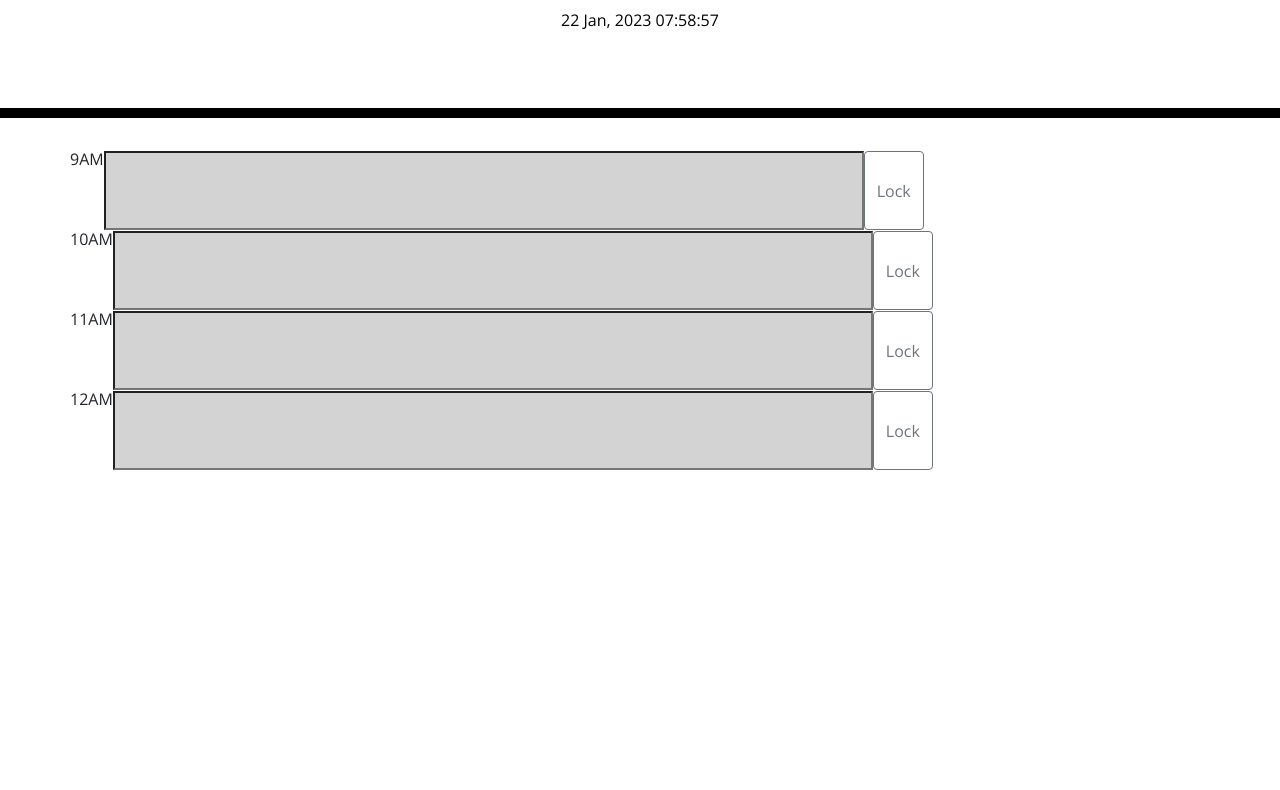
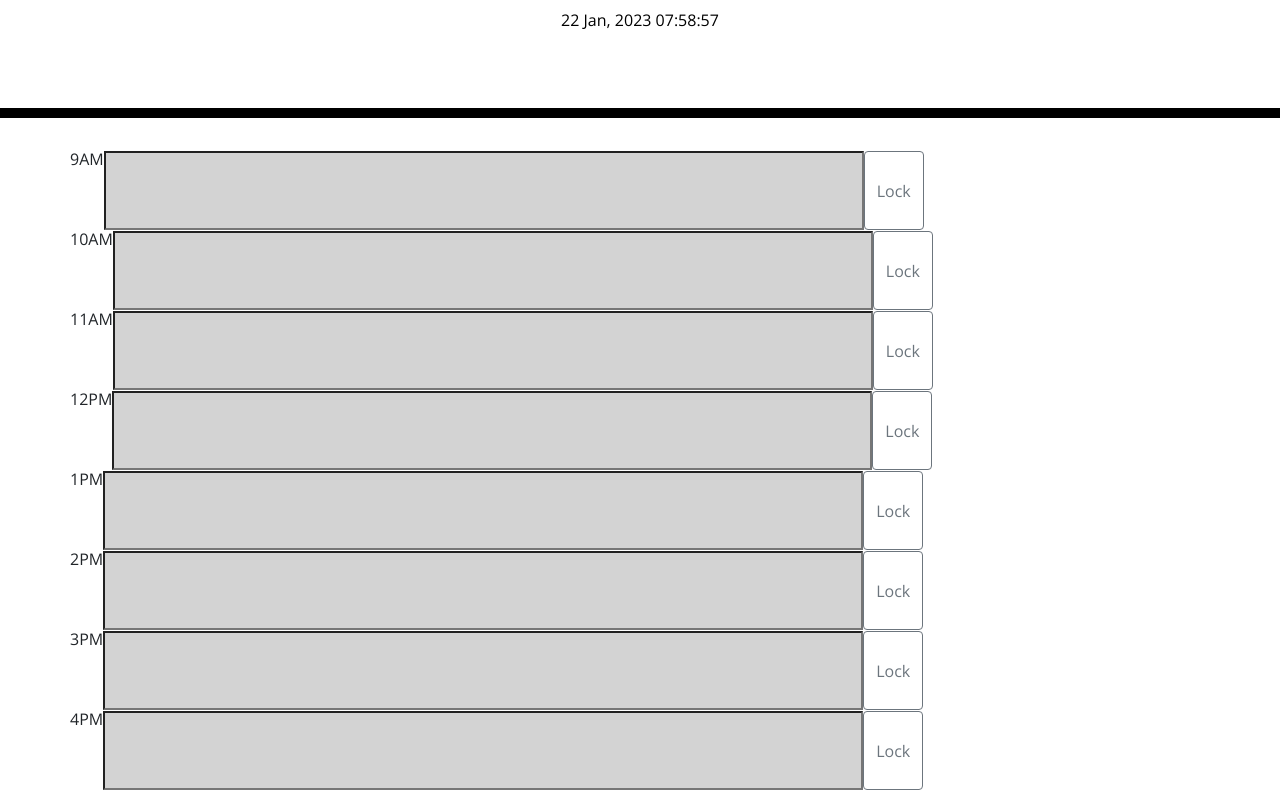
Before and after one commit to Ailsadm/Daily-Planner, a plain HTML site: page index.html in a window 1280 px wide. Shown: the part 182-972 px from the top of the page. Before the commit the page ends 800 px from the top, so only its background shows below. Drawn offline with nearby package versions, Linux system fonts and the light colour scheme.

Commit message:
input item locked and in local storage

```diff
--- a/assets/script.js
+++ b/assets/script.js
@@ -1,5 +1,3 @@
-let Nineam = localStorage.getItem("9");
-let Tenam = localStorage.getItem("10")
 // date and time
 setInterval(
     function () {
@@ -8,21 +6,46 @@ setInterval(
     }, 1000
 )
 
+let Nineam = localStorage.getItem("9");
+let Tenam = localStorage.getItem("10")
+let ElevenAm = localStorage.getItem("11");
+let TwelvePm = localStorage.getItem("12");
+let OnePM = localStorage.getItem("13");
+let TwoPM = localStorage.getItem("14");
+let ThreePM = localStorage.getItem("15");
+let FourPM = localStorage.getItem("16");
+
+
 let $plannerItem9 = $("#plannerinput9")
 let $plannerItem10 = $("#plannerinput10")
 let $plannerItem11 = $("#plannerinput11")
 let $plannerItem12 = $("#plannerinput12")
-let plannerItemsArray = [$plannerItem9, $plannerItem10, $plannerItem11, $plannerItem12 ]
-let $dailyPlannerRow = $(".dailyPlannerRow");
+let $plannerItem13 = $("#plannerinput13")
+let $plannerItem14 = $("#plannerinput14")
+let $plannerItem15 = $("#plannerinput15")
+let $plannerItem16 = $("#plannerinput16")
+let plannerItemsArray = [$plannerItem9, $plannerItem10, $plannerItem11, $plannerItem12, $plannerItem13, $plannerItem14, $plannerItem15, $plannerItem16]
+
 let $getItemButton9 = $("#getItemButton9");
 let $getItemButton10 = $("#getItemButton10");
 let $getItemButton11 = $("#getItemButton11");
 let $getItemButton12 = $("#getItemButton12");
+let $getItemButton13 = $("#getItemButton13");
+let $getItemButton14 = $("#getItemButton14");
+let $getItemButton15 = $("#getItemButton15");
+let $getItemButton16 = $("#getItemButton16");
+
 
 $plannerItem9.val(Nineam);
 $plannerItem10.val(Tenam);
+$plannerItem11.val(ElevenAm);
+$plannerItem12.val(TwelvePm);
+$plannerItem13.val(OnePM);
+$plannerItem14.val(TwoPM);
+$plannerItem15.val(ThreePM);
+$plannerItem16.val(FourPM);
 
-let timeAttribute = $("")
+
 // colour of blocks
 function setColours(plannerItem){
     let plannerHour = parseInt(plannerItem.attr("data-time"), 10)
@@ -35,7 +58,6 @@ function setColours(plannerItem){
         plannerItem.addClass("present")
     }
     else {
-        console.log('future')
         plannerItem.addClass("future")
     }
 }
@@ -46,11 +68,8 @@ for (let i = 0; i < plannerItemsArray.length; i++) {
 }
 
 
-
+// text item submission
 function handleItemSubmission(event) {
-    // localStorage.setItem("9am", $plannerItem9.val())
-
-
     const plannerInputId = event.target.getAttribute("data-input")
     console.log(plannerInputId)
 
@@ -62,7 +81,7 @@ function handleItemSubmission(event) {
     let $clickedButton = $('#' + buttonId)
 
     $clickedButton.text('Locked');
-    localStorage.setItem(plannerInput.getAttribute('data-time'), plannerInput.val());
+    localStorage.setItem(plannerInput.getAttribute('data-time'), $(plannerInputId).val());
 
 }
 
@@ -70,3 +89,7 @@ $getItemButton9.on("click", handleItemSubmission);
 $getItemButton10.on("click", handleItemSubmission);
 $getItemButton11.on("click", handleItemSubmission);
 $getItemButton12.on("click", handleItemSubmission);
+$getItemButton13.on("click", handleItemSubmission);
+$getItemButton14.on("click", handleItemSubmission);
+$getItemButton15.on("click", handleItemSubmission);
+$getItemButton16.on("click", handleItemSubmission);
--- a/index.html
+++ b/index.html
@@ -38,9 +38,29 @@
         <button class="btn btn-outline-secondary" data-input="#plannerinput11"  id="getItemButton11" type="button">Lock</button>
       </div>
       <div class="row dailyPlannerRow">
-        <span >12AM</span>
+        <span >12PM</span>
         <input type="text" class="col-8 plannerItem" data-time="12" name="planner-input" id="plannerinput12"/>
         <button class="btn btn-outline-secondary" data-input="#plannerinput12" id="getItemButton12" type="button">Lock</button>
+      </div>
+      <div class="row dailyPlannerRow">
+        <span >1PM</span>
+        <input type="text" class="col-8 plannerItem" data-time="13" name="planner-input" id="plannerinput13"/>
+        <button class="btn btn-outline-secondary" data-input="#plannerinput13" id="getItemButton13" type="button">Lock</button>
+      </div>
+      <div class="row dailyPlannerRow">
+        <span >2PM</span>
+        <input type="text" class="col-8 plannerItem" data-time="14" name="planner-input" id="plannerinput14"/>
+        <button class="btn btn-outline-secondary" data-input="#plannerinput14" id="getItemButton14" type="button">Lock</button>
+      </div>
+      <div class="row dailyPlannerRow">
+        <span >3PM</span>
+        <input type="text" class="col-8 plannerItem" data-time="15" name="planner-input" id="plannerinput15"/>
+        <button class="btn btn-outline-secondary" data-input="#plannerinput15" id="getItemButton15" type="button">Lock</button>
+      </div>
+      <div class="row dailyPlannerRow">
+        <span >4PM</span>
+        <input type="text" class="col-8 plannerItem" data-time="16" name="planner-input" id="plannerinput16"/>
+        <button class="btn btn-outline-secondary" data-input="#plannerinput16" id="getItemButton16" type="button">Lock</button>
       </div>
     </div>
 
```
